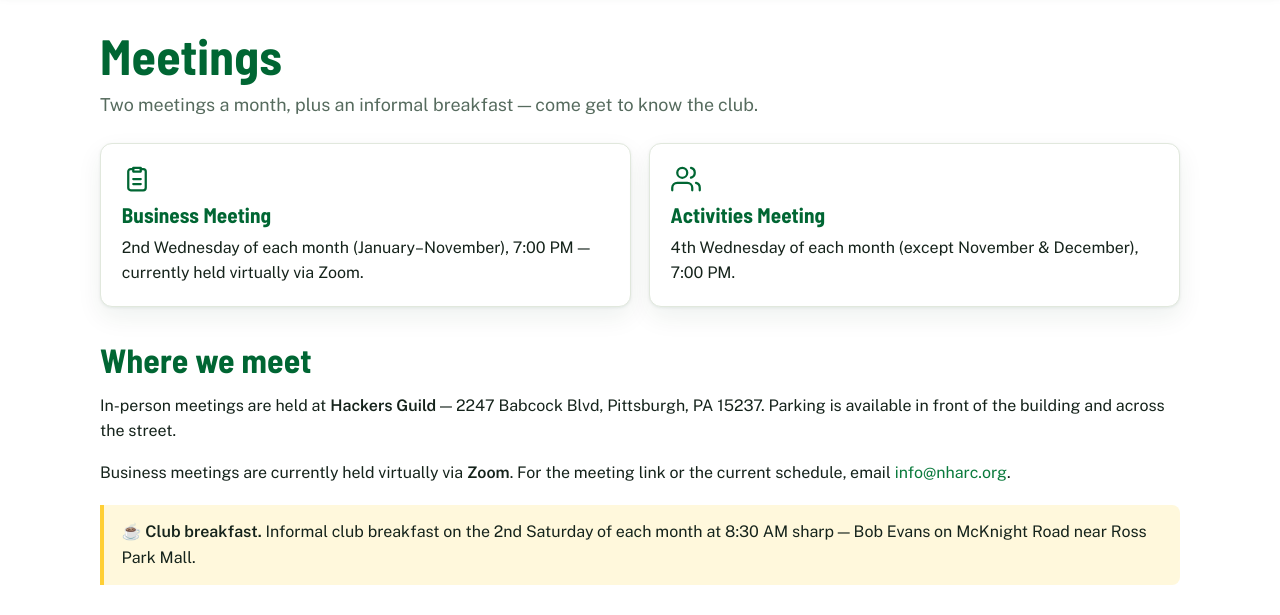
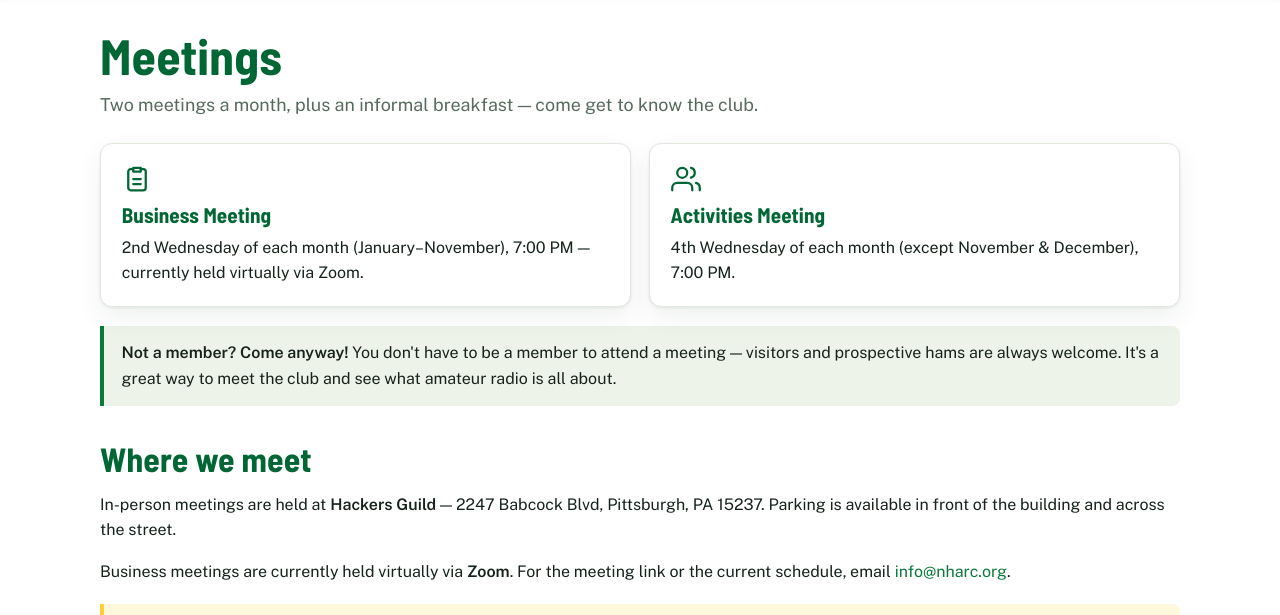
Before and after one commit to mark-iid/nharcweb, an Astro site: page /meetings in a window 1280 px wide. Shown: the part 77-692 px from the top of the page. Built offline with nearby package versions, Linux system fonts and the light colour scheme; Astro itself is replaced by a stand-in of ours.

Commit message:
Meetings: note that non-members are welcome to attend

```diff
--- a/src/pages/meetings.astro
+++ b/src/pages/meetings.astro
@@ -18,6 +18,14 @@ import site from '../data/site.json';
         <h3>Activities Meeting</h3>
         <p>{site.meetings.activities}</p>
       </div>
+    </div>
+
+    <div class="callout info" style="margin-top: 1.2rem;">
+      <p style="margin: 0;">
+        <strong>Not a member? Come anyway!</strong> You don't have to be a member to attend a
+        meeting — visitors and prospective hams are always welcome. It's a great way to meet the
+        club and see what amateur radio is all about.
+      </p>
     </div>
 
     <h2>Where we meet</h2>
```
